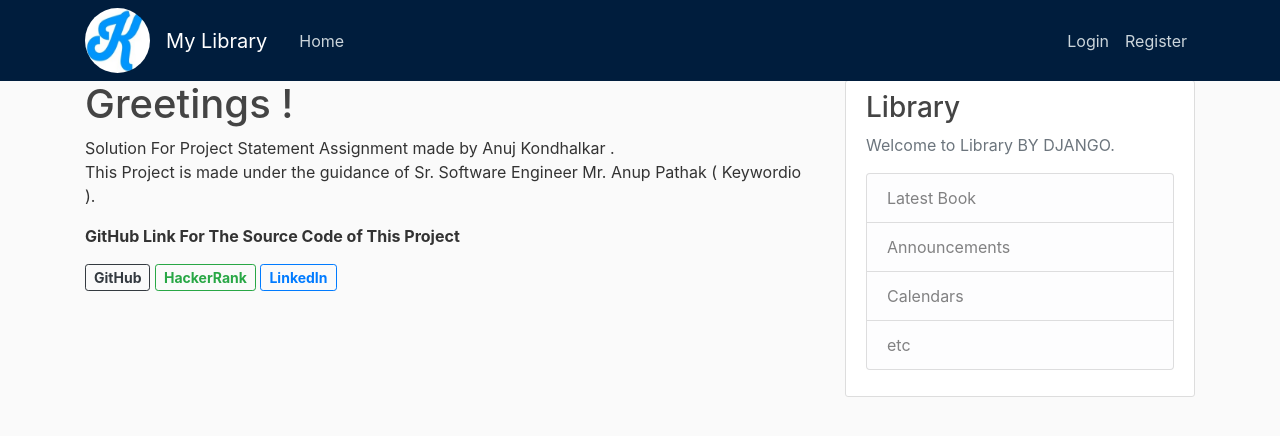
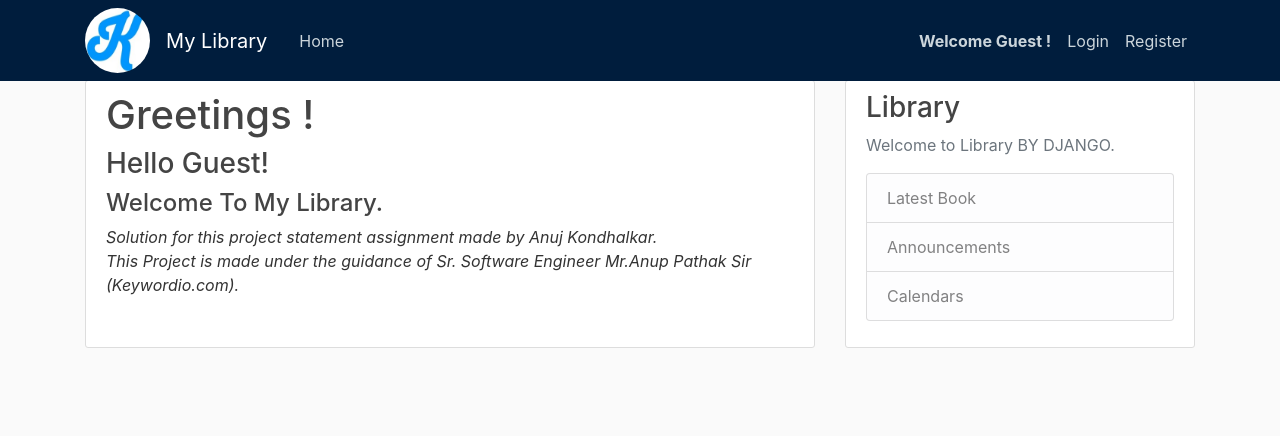
Before and after one commit to AnujKondhalkar/Library_main, a Django app: page / in a window 1280 px wide. Shown: the top 436 px of the page. Run offline with Django 4.2, Linux system fonts and the light colour scheme; some libraries are stand-ins or nearby versions.

Commit message:
User name display and Home content data

```diff
--- a/library/books/templates/books/base.html
+++ b/library/books/templates/books/base.html
@@ -42,8 +42,13 @@
             </div>
             <!-- Navbar Right Side -->
             <div class="navbar-nav">
+              {% if request.user.is_authenticated %}
+                <a class="nav-item nav-link" href=""><strong>Welcome {{request.user.username}}!</strong></a>
+                {% else %}
+                <a class="nav-item nav-link" href=""><strong>Welcome Guest !</strong></a>
+              {% endif %}
               {% if user.is_authenticated %}
-                <a class="nav-item nav-link" href="{% url 'logout' %}">Logout</a>
+                <a class="nav-item nav-link" href="{% url 'logout' %}"><strong>Logout</strong></a>
               {% else %}
                 <a class="nav-item nav-link" href="{% url 'login' %}">Login</a>
                 <a class="nav-item nav-link" href="{% url 'register' %}">Register</a>
@@ -77,7 +82,6 @@
                 <li class="list-group-item list-group-item-light">Latest Book</li>
                 <li class="list-group-item list-group-item-light">Announcements</li>
                 <li class="list-group-item list-group-item-light">Calendars</li>
-                <li class="list-group-item list-group-item-light">etc</li>
               </ul>
             </p>
           </div>
--- a/library/books/templates/books/home.html
+++ b/library/books/templates/books/home.html
@@ -2,15 +2,22 @@
 {% load crispy_forms_tags %}
 
 {% block content %}
-<div>
-<h1>Greetings ! </h1>
-<p> Solution For Project Statement Assignment made by Anuj Kondhalkar .<br>
-    This Project is made under the guidance of Sr. Software Engineer Mr. Anup Pathak ( Keywordio ).
-</p>
-<strong><p>GitHub Link For The Source Code of This Project</p></strong>
-<a href="https://github.com/AnujKondhalkar/Library_main.git" class="btn btn-outline-dark btn-sm d-inline "><strong>GitHub</strong></a>
-<a href="https://hackerrank.com/imanuj13" class="btn btn-outline-success btn-sm d-inline"><strong>HackerRank</strong></a>
-<a href="https://www.linkedin.com/in/anujkondhalkar" class="btn btn-outline-primary btn-sm d-inline"><strong>LinkedIn</strong></a>
+<style type="text/css"></style>
+<div class="content-section">
+    <h1>Greetings ! </h1>
+    <h3> Hello {{username}}!</h3>
+    <h4>Welcome To My Library.</h4>
+    <p><em>Solution for this project statement assignment made by Anuj Kondhalkar.<br>
+        This Project is made under the guidance of Sr. Software Engineer Mr.Anup Pathak Sir (Keywordio.com).</em></p><br>
+
+    {% if request.user.is_authenticated %}
+        <div class="content-section ">
+            <strong><p>GitHub Link For The Source Code of This Project Is Given Below</p></strong>
+            <a href="https://github.com/AnujKondhalkar/Library_main.git" class="btn btn-outline-dark btn-sm d-inline "><strong>GitHub</strong></a>
+            <a href="https://hackerrank.com/imanuj13" class="btn btn-outline-success btn-sm d-inline"><strong>HackerRank</strong></a>
+            <a href="https://www.linkedin.com/in/anujkondhalkar" class="btn btn-outline-primary btn-sm d-inline"><strong>LinkedIn</strong></a>
+        </div>
+    {% endif %}
 </div>
 
 {% endblock %}
--- a/library/books/templates/books/update.html
+++ b/library/books/templates/books/update.html
@@ -33,7 +33,7 @@
         <td>{{bl.publication_date}}</td>
         <td>{{bl.ISBN_no}}</td>
         <td>
-          <a href="{% url 'edit_book' bl.id %}" class="btn btn-outline-warning btn-sm">&#128393;</a>
+          <a href="{% url 'edit_book' bl.id %}" class="btn btn-outline-primary btn-sm">&#128393;</a>
           <form action="{% url 'delete_book' bl.id %}" method="post" class="d-inline">
             {% csrf_token %}
             <input type="submit" class="btn btn-outline-danger btn-sm" name="" value="&#x274C;">
--- a/library/books/views.py
+++ b/library/books/views.py
@@ -7,19 +7,40 @@ from .models import Book
 # Just To Retrieve A book object
 from django.contrib import messages
 # Interactive Information message
+from django.contrib.auth.models import User
+
+
+# def base(request, id):
+#     if user.is_authenticated:
+#         obj = User.objects.get(pk=id)
+#         username = obj.username
+#         print(username)
+#     else:
+#         username = "Hello Guest!"
+#     return render(request, 'books/base.html', {'username': username})
+
+
+def get_username(request):
+    username = None
+    if request.user.is_authenticated:
+        username = request.user.username
+    else:
+        username = 'Guest'
+    return username
 
 
 # Book_title = []
 
 
 def home(request):
-    return render(request, 'books/home.html')
+    username = get_username(request)
+    return render(request, 'books/home.html', {'username': username})
 
 
 # title, author,price, publication_date, ISBN_no
 
 # All are function based views show below
-
+# CREATE
 def add_book(request):
     if request.user.is_superuser:   # this Perticula view can only be accessed by Admin a.k.a superuser
         if request.method == 'POST':  # Post Request when url is hit while submision of form
@@ -70,12 +91,22 @@ def add_book(request):
             request, "Only Admin Have Permission To Add A Book!")
         return redirect('home')  # Only admin can use this view
 
+# RETRIEVE
+
 
 def show_book(request):
-    book_list = Book.objects.all()
-    # All book objects are retrieved and mentioned in context data dictionary {'book_data': book_list}
-    # which will be rendered and every element in that context data will be shown in html page
-    return render(request, 'books/show.html', {'book_data': book_list})
+    if request.user.is_authenticated:
+        book_list = Book.objects.all()
+        # All book objects are retrieved and mentioned in context data dictionary {'book_data': book_list}
+        # which will be rendered and every element in that context data will be shown in html page
+        return render(request, 'books/show.html', {'book_data': book_list})
+    else:
+        messages.info(      # Only authenticated user can use this view
+            request, f"You Need To LogIn to Access Show Book Page")
+        return redirect('login')
+
+
+# UPDATE
 
 
 def update_book(request):
@@ -119,6 +150,8 @@ def edit_book(request, id):  # view for edit data of an object here e.g. book ob
             request, "Only Admin Have Permission To Update A Book!")  # if not admin bring user to home page
         return redirect('home')
 
+# DELETE
+
 
 def delete_book(request, id):  # view for delete an object here e.g. book object
     if request.user.is_superuser:  # Admin required to use this view
```
Also changed, not shown: library/books/sample_username.py (added, +15 -0 lines).
